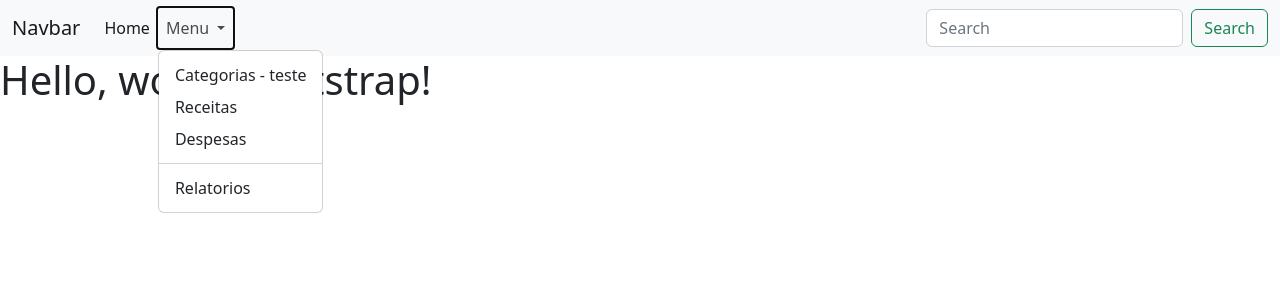
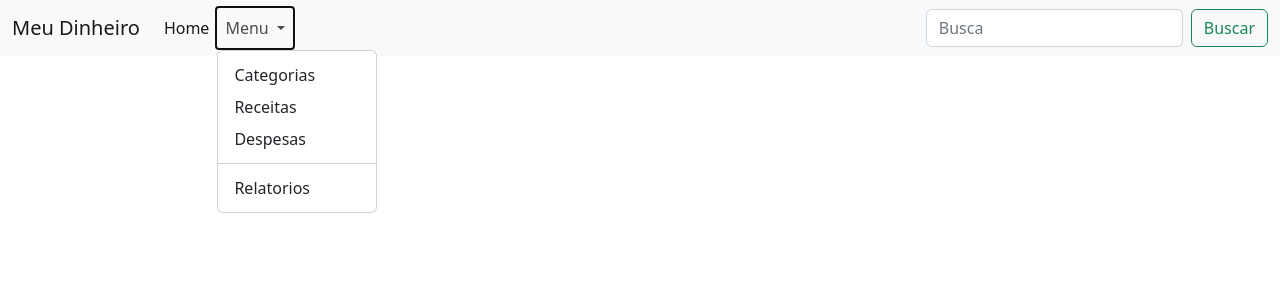
Before and after one commit to LuisRafaelMaia/meudinheiro, a Django app: page / in a window 1280 px wide, after a click on "Menu". Shown: the top 300 px of the page. Run offline with Django 4.2, Linux system fonts and the light colour scheme; some libraries are stand-ins or nearby versions.

Commit message:
Tela de categorias

```diff
--- a/apps/geral/urls.py
+++ b/apps/geral/urls.py
@@ -5,6 +5,7 @@ app_name = 'geral'
 from geral import views
 
 urlpatterns = [
+    path('nova-categoria/', views.nova_categoria, name='nova_categoria'),
     path('', views.principal, name='principal'),
 
 
--- a/apps/geral/views.py
+++ b/apps/geral/views.py
@@ -1,4 +1,7 @@
-from django.shortcuts import render
+from django.contrib import messages
+from django.shortcuts import render, redirect
+
+from .forms import CategoriaForm
 
 
 # Create your views here.
@@ -8,3 +11,23 @@ def principal(request):
     template_name = 'base.html'
     ...
     return render(request, template_name, {})
+
+
+def nova_categoria(request):
+    template_name = 'geral/nova_categoria.html'
+    context = {}
+    if request.method == 'POST':
+        form = CategoriaForm(request.POST)
+        if form.is_valid():
+            f = form.save(commit=False)
+            f.usuario = request.user
+            f.save()
+            messages.success(request, 'Categoria adicionada com sucesso.')
+            return redirect('geral')
+        else:
+            form = CategoriaForm(request.POST)
+            context['form'] = form
+    else:
+        form = CategoriaForm()
+    context['form'] = form
+    return render(request, template_name, context)
--- a/templates/base.html
+++ b/templates/base.html
@@ -11,7 +11,7 @@
   <body>
   <nav class="navbar navbar-expand-lg bg-light">
     <div class="container-fluid">
-      <a class="navbar-brand" href="/">Navbar</a>
+      <a class="navbar-brand" href="/">Meu Dinheiro</a>
       <button class="navbar-toggler" type="button" data-bs-toggle="collapse" data-bs-target="#navbarSupportedContent"
               aria-controls="navbarSupportedContent" aria-expanded="false" aria-label="Toggle navigation">
         <span class="navbar-toggler-icon"></span>
@@ -27,7 +27,7 @@
               Menu
             </a>
             <ul class="dropdown-menu">
-              <li><a class="dropdown-item" href="#">Categorias - teste</a></li>
+              <li><a class="dropdown-item" href="#">Categorias</a></li>
               <li><a class="dropdown-item" href="#">Receitas</a></li>
               <li><a class="dropdown-item" href="#">Despesas</a></li>
               <li>
@@ -39,13 +39,14 @@
 
         </ul>
         <form class="d-flex" role="search">
-          <input class="form-control me-2" type="search" placeholder="Search" aria-label="Search">
-          <button class="btn btn-outline-success" type="submit">Search</button>
+          <input class="form-control me-2" type="search" placeholder="Busca" aria-label="Search">
+          <button class="btn btn-outline-success" type="submit">Buscar</button>
         </form>
       </div>
     </div>
   </nav>
-    <h1>Hello, world Bootstrap!</h1>
+    {% block corpo %}{% endblock corpo %}
+
     <script src="{% static 'js/jquery.js' %}" ></script>
     <script src="{% static 'js/bootstrap.bundle.js' %}" ></script>
   </body>
```
Also changed, not shown: apps/geral/forms.py (added, +12 -0 lines), templates/geral/nova_categoria.html (added, +11 -0 lines).
